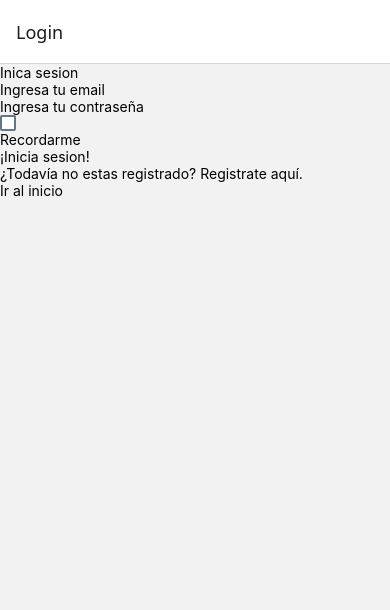
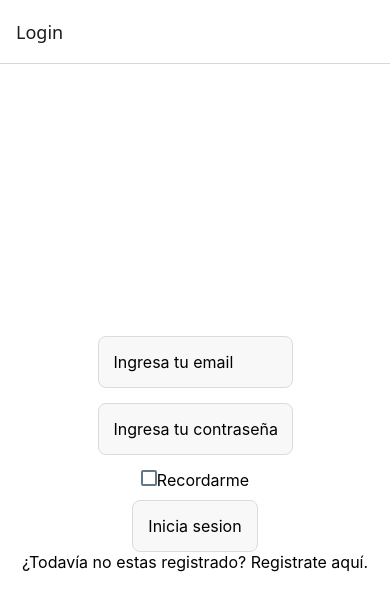
Before and after one commit to chichoycoca/rn-prog3-cahn-reggiardo-martiarena, a React Native app in the folder my-rn-proyect/: screen / in a window 390 px wide. Shown: the top 610 px of the page. Built offline with nearby package versions, Linux system fonts and the light colour scheme.

Commit message:
un poco de css

```diff
--- a/my-rn-proyect/src/components/NewPost.js
+++ b/my-rn-proyect/src/components/NewPost.js
@@ -43,20 +43,48 @@ class NewPost extends Component {
     render() {
         const userEmail = auth.currentUser.email;
         return (
-            <View>
-                <Text>Creador: {this.props.post.data.owner}</Text>
-                <Text>Mensaje: {this.props.post.data.message}</Text>
-                <Text>Cantidad de likes: {this.props.post.data.likes.length}</Text>
-                <TouchableOpacity
-                    onPress={() => this.likear()}>
-                    <Text >
-                        {this.state.yaLikeo ? 'Quitar Like' : 'Dar Like'}
+            <View style={styles.postContainer}>
+                <Text style={styles.messageText}>Creador: {this.props.post.data.owner}</Text>
+                <Text style={styles.messageText}>Mensaje: {this.props.post.data.message}</Text>
+                <Text style={styles.messageText}>Cantidad de likes: {this.props.post.data.likes.length}</Text>
+                <TouchableOpacity onPress={() => this.likear()}>
+                    <Text style={styles.likesText}>
+                        {this.state.yaLikeo ? 'Dislike' : 'Like'}
                     </Text>
                 </TouchableOpacity>
             </View>
 
         )
     }
-}
+};
+const styles = StyleSheet.create({
+    /* Tarjeta de cada posteo */
+    postContainer: {
+      padding: 15,
+      backgroundColor: '#ffffff',
+      borderRadius: 12,
+      marginBottom: 15,
+      shadowColor: '#000',
+      shadowOffset: { width: 0, height: 2 },
+      shadowOpacity: 0.1,
+      shadowRadius: 4,
+      elevation: 3, // Sombra en Android
+      borderWidth: 1,
+      borderColor: '#e0e0e0',
+    },
+    /* Mensaje */
+    messageText: {
+      fontSize: 18,
+      color: '#333',
+      marginBottom: 10,
+    },
+    /* Likes */
+    likesText: {
+      fontSize: 18,
+      color: '#666',
+      marginBottom: 10,
+    }
+  });
+
 
 export default NewPost
--- a/my-rn-proyect/src/screens/Home.js
+++ b/my-rn-proyect/src/screens/Home.js
@@ -35,7 +35,6 @@ class Home extends Component {
     render() {
         return (
             <View style={styles.container}>
-                <Text style={styles.header}>Inicio</Text>
 
                 <Text style={styles.subHeader}>Posteos de tu comunidad: </Text>
 
@@ -76,7 +75,7 @@ const styles = StyleSheet.create({
         marginBottom: 10,
     },
     subHeader: {
-        fontSize: 18,
+        fontSize: 20,
         color: '#555',
         marginBottom: 15,
     },
@@ -92,7 +91,7 @@ const styles = StyleSheet.create({
     },
     buttonText: {
         color: '#fff',
-        fontSize: 16,
+        fontSize: 18,
         fontWeight: 'bold',
     },
 });
--- a/my-rn-proyect/src/screens/Login.js
+++ b/my-rn-proyect/src/screens/Login.js
@@ -1,5 +1,5 @@
 import { Component } from "react";
-import { Text, TextInput, TouchableOpacity, View, CheckBox } from "react-native";
+import { Text, TextInput, TouchableOpacity, View, CheckBox, StyleSheet } from "react-native";
 import { auth } from '../firebase/config';
 
 class Login extends Component {
@@ -14,69 +14,102 @@ class Login extends Component {
     }
 
 
-    login(email, pass){
+    login(email, pass) {
         if (!email.includes('@')) {
             console.log("Email no formateado");
-            return(this.setState({error: 'Email no formateado'}))
+            return (this.setState({ error: 'Email no formateado' }))
         }
-        else if (pass.length < 6){
+        else if (pass.length < 6) {
             console.log('La password debe tener una longitud minima de 6 caracteres');
-            return(this.setState({error:'La password debe tener una longitud minima de 6 caracteres'}))
+            return (this.setState({ error: 'La password debe tener una longitud minima de 6 caracteres' }))
         }
         auth.signInWithEmailAndPassword(email, pass)
-        .then( response => {
-            if(this.state.rememberMe){
-                auth.onAuthStateChanged( user => {
+            .then(response => {
+                if (this.state.rememberMe) {
+                    auth.onAuthStateChanged(user => {
                         console.log(user)
                     })
                 }
                 this.props.navigation.navigate('Home')
             })
-        .catch( error =>
-            this.setState({error: 'Fallo en el login'})
+            .catch(error =>
+                this.setState({ error: 'Fallo en el login' })
             )
 
     }
 
     render() {
         return (
-            <View>
-                <Text>Inica sesion</Text>
-                <TextInput
+            <View style={styles.container}>
+                <TextInput style={styles.input}
                     keyboardType="email-address"
                     placeholder="Ingresa tu email"
                     onChangeText={email => this.setState({ email: email })}
                     value={this.state.email}
                 />
-                <TextInput
+                <TextInput style={styles.input}
                     keyboardType="default"
                     placeholder="Ingresa tu contraseña"
                     secureTextEntry={true}
                     onChangeText={pass => this.setState({ password: pass })}
                     value={this.state.password}
                 />
+                <View style={styles.remember}>
                     <CheckBox
-                    value ={this.state.rememberMe}
-                    onValueChange={value => this.setState({rememberMe: value})}
-                />
-                <Text>Recordarme</Text>
+                        value={this.state.rememberMe}
+                        onValueChange={value => this.setState({ rememberMe: value })} />
+                    <Text style={styles.normaltext}>Recordarme</Text> </View>
+
 
                 <TouchableOpacity onPress={() => this.login(this.state.email, this.state.password)}>
-                    <Text>¡Inicia sesion!</Text>
+                    <Text style={styles.button}>Inicia sesion</Text>
                 </TouchableOpacity>
 
                 <TouchableOpacity onPress={() => this.props.navigation.navigate("Register")}>
-                    <Text>¿Todavía no estas registrado? Registrate aquí.</Text>
-                </TouchableOpacity>
-
-                <TouchableOpacity onPress={() => this.props.navigation.navigate("Home")}>
-                    <Text>Ir al inicio</Text>
+                    <Text style={styles.normaltext}>¿Todavía no estas registrado? Registrate aquí.</Text>
                 </TouchableOpacity>
 
             </View>
 
         )
     }
+};
+
+const styles = StyleSheet.create({
+    container: {
+        flex: 1,
+        backgroundColor: '#fff',
+        alignItems: 'center',
+        justifyContent: 'center',
+    },
+    input: {
+        width: '50%',
+        padding: 15,
+        marginBottom: 15,
+        backgroundColor: '#f8f8f8',
+        borderWidth: 1,
+        borderColor: '#dbdbdb',
+        borderRadius: 8,
+        fontSize: 16,
+    },
+    button: {
+        width: '100%',
+        padding: 15,
+        borderRadius: 8,
+        borderColor: '#dbdbdb',
+        borderWidth: 1,
+        alignItems: 'center',
+        marginTop: 10,
+        backgroundColor: '#f8f8f8',
+        fontSize: 16,
+    },
+    remember: {
+        display: 'flex',
+        flexDirection: 'row'
+    },
+    normaltext:{
+        fontSize:16,
     }
+});
 
 export default Login
--- a/my-rn-proyect/src/screens/Post.js
+++ b/my-rn-proyect/src/screens/Post.js
@@ -28,21 +28,21 @@ class Post extends Component {
 
             <View style={styles.container}>
 
-                <Text>Nuevo posteo:</Text>
+                <Text style={styles.title}>Nuevo posteo:</Text>
 
-                <TextInput style={styles.field}
+                <TextInput style={styles.input}
                     keyboardType='default'
                     placeholder='message'
                     onChangeText={text => this.setState({ message: text })}
                     value={this.state.message}
                 />
 
-                <TouchableOpacity onPress={()=> this.postear(this.state.message)}>
-                    <Text>Postear</Text>
+                <TouchableOpacity onPress={() => this.postear(this.state.message)}>
+                    <Text style={styles.button}>Postear</Text>
                 </TouchableOpacity>
 
-                <TouchableOpacity onPress={()=> this.props.navigation.navigate("Home")}>
-                    <Text>Ir al inicio</Text>
+                <TouchableOpacity onPress={() => this.props.navigation.navigate("Home")}>
+                    <Text style={styles.linkText}>Ir al inicio</Text>
                 </TouchableOpacity>
 
             </View>
@@ -51,16 +51,74 @@ class Post extends Component {
 };
 
 const styles = StyleSheet.create({
+    /* Contenedor principal */
     container: {
         flex: 1,
-        backgroundColor: '#fff',
+        justifyContent: 'center',
         alignItems: 'center',
-        justifyContent: 'center',
+        width: '90%',
+        maxWidth: 400,
+        padding: 20,
+        borderWidth: 2,
+        borderColor: '#dcdcdc', // Color del borde (gris claro)
+        borderRadius: 12, // Bordes redondeados
+        backgroundColor: '#ffffff', // Fondo blanco dentro de la caja
     },
-    field: {
+
+    /* Título */
+    title: {
+        fontSize: 22,
+        fontWeight: 'bold',
+        color: '#333',
+        marginBottom: 20,
+    },
+
+    /* Campo de entrada */
+    input: {
+        width: '90%',
+        maxWidth: 400,
+        padding: 15,
+        marginBottom: 20,
+        backgroundColor: '#ffffff',
+        borderWidth: 1,
+        borderColor: '#dcdcdc',
+        borderRadius: 12,
+        fontSize: 18,
+        color: '#333',
+        shadowColor: '#000',
+        shadowOffset: { width: 0, height: 2 },
+        shadowOpacity: 0.1,
+        shadowRadius: 4,
+        elevation: 2, // Sombra para Android
+    },
+
+    /* Botón general */
+    button: {
+        width: '100%',
+        padding: 15,
+        borderRadius: 8,
+        borderColor: '#dbdbdb',
+        borderWidth: 1,
         alignItems: 'center',
-        justifyContent: 'center',
-    }
+        marginTop: 10,
+        backgroundColor: '#f8f8f8',
+        fontSize: 18,
+    },
+
+    buttonText: {
+        color: '#ffffff',
+        fontSize: 18,
+        fontWeight: 'bold',
+    },
+
+    /* Link "Ir al inicio" */
+    linkText: {
+        fontSize: 18,
+        color: '#3897f0',
+        textDecorationLine: 'underline',
+        marginTop: 10,
+    },
 });
 
+
 export default Post
--- a/my-rn-proyect/src/screens/Profile.js
+++ b/my-rn-proyect/src/screens/Profile.js
@@ -3,7 +3,7 @@ import { View, Text, TouchableOpacity, FlatList, ActivityIndicator, StyleSheet }
 import { db, auth } from "../firebase/config";
 
 class Profile extends Component {
-    constructor(){
+    constructor() {
         super();
         this.state = {
             user: null,
@@ -66,17 +66,17 @@ class Profile extends Component {
             });
     };
 
-    render(){
+    render() {
         return (
+            <View style={styles.mainContainer}>
                 <View style={styles.container}>
                 {this.state.loading ? <ActivityIndicator size="large" color="#0000ff" /> :
                     <React.Fragment>
-                    <Text style={styles.title}>Perfil</Text>
-                    <Text style={styles.username}>Nombre de usuario: {this.state.username || "No disponible"}</Text>
-                    <Text style={styles.email}>Email: {this.state.user.email}</Text>
-                    <Text style={styles.postCount}>Cantidad de posteos: {this.state.postCount}</Text>
+                        <Text style={styles.title}> {this.state.username || "No disponible"}</Text>
+                        <Text style={styles.text}>Email: {this.state.user.email}</Text>
+                        <Text style={styles.text}>Cantidad de posteos: {this.state.postCount}</Text>
 
-                    <Text style={styles.postTitle}>Tus posteos:</Text>
+                        <Text style={styles.text}>Tus posteos:</Text>
                         {this.state.postCount === 0 ?
                             <Text style={styles.noPosts}>No tienes posteos aún.</Text>
                             :
@@ -100,29 +100,42 @@ class Profile extends Component {
                     </React.Fragment>
                 }
                 </View>
+            </View>
         );
     }
 
 }
 
 const styles = StyleSheet.create({
+    mainContainer: {
+        flex: 1, // Asegura que ocupe toda la pantalla
+        justifyContent: 'center', // Centra verticalmente
+        alignItems: 'center', // Centra horizontalmente
+        backgroundColor: '#f9f9f9', // Fondo de la pantalla
+    },
     container: {
-        padding: 20,
-        flex: 1,
-        backgroundColor: '#fff',
+        padding: 200,
+        backgroundColor: '#ffffff',
+        borderRadius: 12,
+        marginBottom: 15,
+        shadowColor: '#000',
+        shadowOffset: { width: 0, height: 2 },
+        shadowOpacity: 0.1,
+        shadowRadius: 4,
+        elevation: 3, // Sombra en Android
+        borderWidth: 1,
+        borderColor: '#e0e0e0',
       },
     title: {
         fontSize: 24,
         fontWeight: 'bold',
         textAlign: 'center',
+        marginBottom: 20,
     },
-    username: {
+    text: {
         fontSize: 18,
-        marginVertical: 10,
-    },
-    email: {
-        fontSize: 16,
-        marginVertical: 5,
+        color: '#333',
+        marginBottom: 6,
     },
     postCount: {
         fontSize: 16,
@@ -133,7 +146,7 @@ const styles = StyleSheet.create({
         marginVertical: 10,
     },
     noPosts: {
-        fontSize: 16,
+        fontSize: 18,
         color: 'gray',
     },
     postItem: {
--- a/my-rn-proyect/src/screens/Register.js
+++ b/my-rn-proyect/src/screens/Register.js
@@ -1,6 +1,6 @@
 import { Component } from 'react';
 import { auth, db } from '../firebase/config';
-import { Text, TextInput, TouchableOpacity, View } from 'react-native';
+import { Text, TextInput, TouchableOpacity, View, StyleSheet } from 'react-native';
 
 
 class Register extends Component {
@@ -49,44 +49,84 @@ class Register extends Component {
         const formCompletado = email !== '' && pass !== '' && username !== '';
 
         return (
-            <View>
-                <TextInput
+            <View style={styles.container}>
+                <TextInput style={styles.input}
                     keyboardType = 'email-address'
-                    placeholder='Ingresa tu email (***)'
+                    placeholder='Ingresa tu email (*)'
                     onChangeText={ email => this.setState({email: email})}
                     value={this.state.email}
                 />
-                <TextInput
+                <TextInput style={styles.input}
                     keyboardType = 'default'
-                    placeholder='Ingresa tu contaseña (***)'
+                    placeholder='Ingresa tu contaseña (*)'
                     secureTextEntry = {true}
                     onChangeText={ pass => this.setState({password: pass})}
                     value={this.state.password}
                 />
-                <TextInput
+                <TextInput style={styles.input}
                     keyboardType = 'default'
-                    placeholder='Ingresa tu nombre de usuario (***)'
+                    placeholder='Ingresa tu nombre de usuario (*)'
                     onChangeText={ user => this.setState({username: user})}
                     value={this.state.username}
                 />
-                <Text>(***): Este es un campo obligatorio.</Text>
+                <Text style={styles.obligatorio}>(*): Este es un campo obligatorio.</Text>
                 {formCompletado ? (
                     <TouchableOpacity onPress={() => this.register(this.state.email, this.state.password, this.state.username)}>
-                        <Text>¡Registrate!</Text>
+                        <Text style={styles.button}>Registrate</Text>
                     </TouchableOpacity>
                 ) : (
-                <Text>Completa todos los campos para registrarte.</Text>
+                <Text style={styles.warning}>Por favor, completa todos los campos para registrarte.</Text>
                 )}
 
                 <Text>{this.state.error}</Text>
                 <TouchableOpacity onPress={() => this.props.navigation.navigate("Login")}>
-                    <Text>Inicia sesion</Text>
+                    <Text>Ir a inicia sesion</Text>
                 </TouchableOpacity>
 
             </View>
         )
     }
 
-}
+};
+
+const styles = StyleSheet.create({
+    container: {
+        flex: 1,
+        backgroundColor: '#fff',
+        alignItems: 'center',
+        justifyContent: 'center',
+    },
+    input: {
+        width: '50%',
+        padding: 15,
+        marginBottom: 15,
+        backgroundColor: '#f8f8f8',
+        borderWidth: 1,
+        borderColor: '#dbdbdb',
+        borderRadius: 8,
+        fontSize: 16,
+      },
+      button: {
+        width: '100%',
+        padding: 15,
+        borderRadius: 8,
+        borderColor: '#dbdbdb',
+        borderWidth: 1,
+        alignItems: 'center',
+        marginTop: 10,
+        backgroundColor: '#f8f8f8',
+        fontSize: 16,
+      },
+      obligatorio: {
+        fontWeight: 'bold',
+        fontSize: 16,
+      },
+      warning:{
+        fontWeight: 'bold',
+        color: '#ff0000',
+        fontSize: 16,
+      }
+
+});
 
 export default Register
```
Lines whose indentation alone changed are shown as unchanged.
